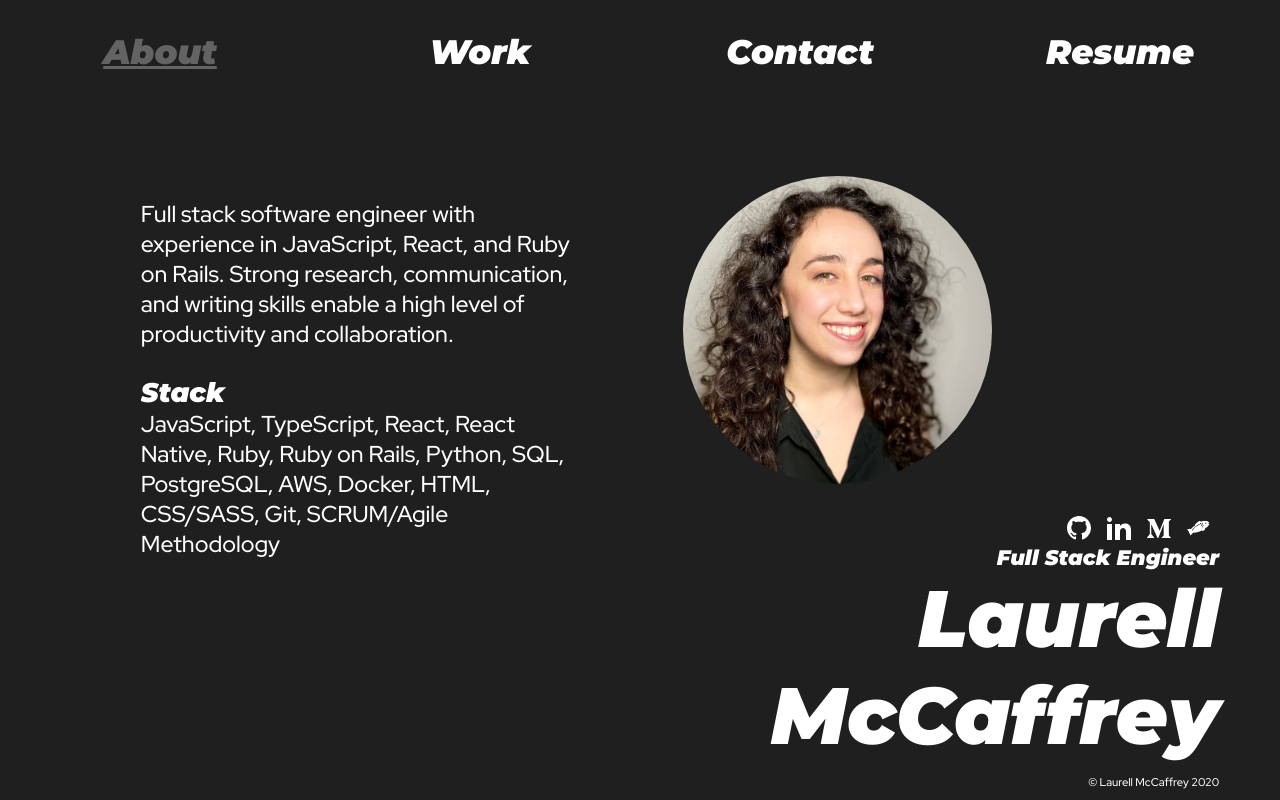
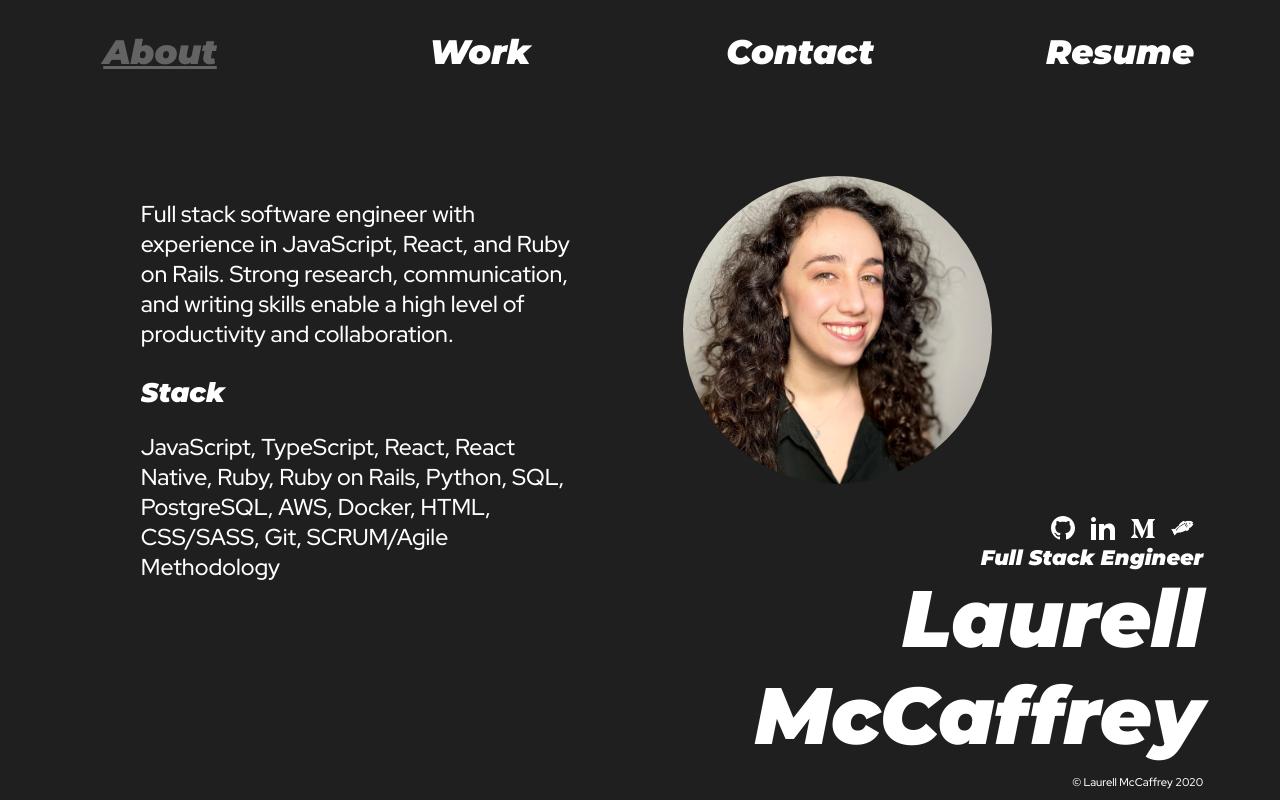
Before and after one commit to lgm527/me, a React (Create React App) app: page / in a window 1280 px wide. Built offline with nearby package versions, Linux system fonts and the light colour scheme.

Commit message:
footer right margin increase

```diff
--- a/src/About.js
+++ b/src/About.js
@@ -4,11 +4,11 @@ import './style/About.css';
 
 function About() {
   return (
-    <div className="about">
+    <div className='about'>
       <div id='bio'>
-        <p>Full stack software engineer with experience in JavaScript, React, and Ruby on Rails. Strong research, communication, and writing skills enable a high level of productivity and collaboration.</p>
+          <p>Full stack software engineer with experience in JavaScript, React, and Ruby on Rails. Strong research, communication, and writing skills enable a high level of productivity and collaboration.</p>
         <h3>Stack</h3>
-          JavaScript, TypeScript, React, React Native, Ruby, Ruby on Rails, Python, SQL, PostgreSQL, AWS, Docker, HTML, CSS/SASS, Git, SCRUM/Agile Methodology
+          <p>JavaScript, TypeScript, React, React Native, Ruby, Ruby on Rails, Python, SQL, PostgreSQL, AWS, Docker, HTML, CSS/SASS, Git, SCRUM/Agile Methodology</p>
       </div>
       <img id='me' src={headshot} alt='me' />
     </div>
--- a/src/style/App.css
+++ b/src/style/App.css
@@ -84,7 +84,7 @@
   text-align: right;
   align-content: right;
   bottom: 0;
-  right: 3em;
+  right: 4em;
   position: fixed;
   width: 50%;
 }
```
